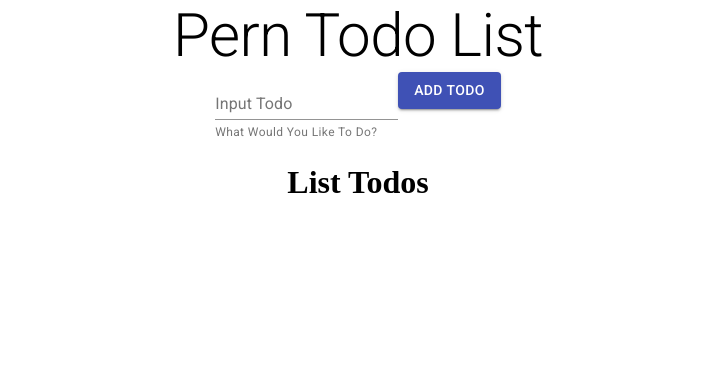
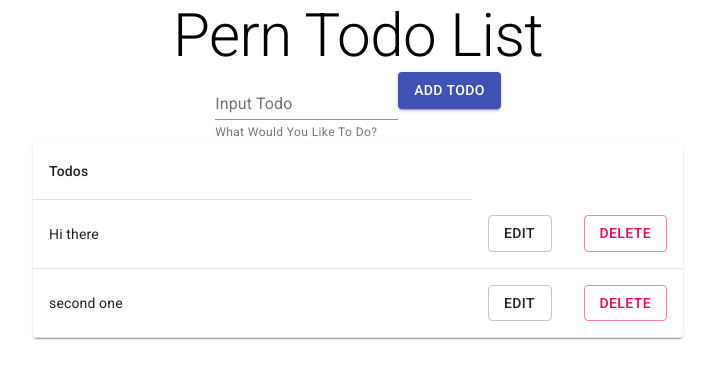
Before and after one commit to KyleMcKell/pern-todo-list, a React (Create React App) app in the folder client/: page / in a window 1280 px wide. Shown: the top 378 px of the page, without its empty margins (282-997 px from the left). Built offline with nearby package versions, Linux system fonts and the light colour scheme.

Commit message:
added in a table to track todos

```diff
--- a/client/package.json
+++ b/client/package.json
@@ -6,7 +6,8 @@
 		"@material-ui/core": "^4.11.3",
 		"react": "^17.0.2",
 		"react-dom": "^17.0.2",
-		"react-scripts": "4.0.3"
+		"react-scripts": "4.0.3",
+		"uuid": "^8.3.2"
 	},
 	"scripts": {
 		"start": "react-scripts start",
--- a/client/src/components/ListTodos.js
+++ b/client/src/components/ListTodos.js
@@ -1,9 +1,57 @@
-import React from "react";
+import {
+	Paper,
+	TableCell,
+	TableContainer,
+	Table,
+	TableHead,
+	TableRow,
+	makeStyles,
+	TableBody,
+	Button,
+} from "@material-ui/core";
+import React, { useState, useEffect } from "react";
+import { v4 as uuid } from "uuid";
+
+const useStyles = makeStyles({
+	table: {
+		minWidth: 650,
+	},
+	descriptionCell: {
+		width: "100%",
+	},
+});
 
 export default function ListTodos() {
+	const classes = useStyles();
+	const [todos, setTodos] = useState([
+		{ description: "Hi there" },
+		{ description: "second one" },
+	]);
+
 	return (
-		<div>
-			<h1>List Todos</h1>
-		</div>
+		<TableContainer component={Paper}>
+			<Table className={classes.table}>
+				<TableHead>
+					<TableRow>
+						<TableCell className={classes.descriptionCell}>Todos</TableCell>
+					</TableRow>
+				</TableHead>
+				<TableBody>
+					{todos.map((todo) => (
+						<TableRow key={uuid()}>
+							<TableCell>{todo.description}</TableCell>
+							<TableCell>
+								<Button variant="outlined">Edit</Button>
+							</TableCell>
+							<TableCell>
+								<Button variant="outlined" color="secondary">
+									Delete
+								</Button>
+							</TableCell>
+						</TableRow>
+					))}
+				</TableBody>
+			</Table>
+		</TableContainer>
 	);
 }
```
Also changed, not shown: 1 other file (tests, documents, lock files or other folders).
